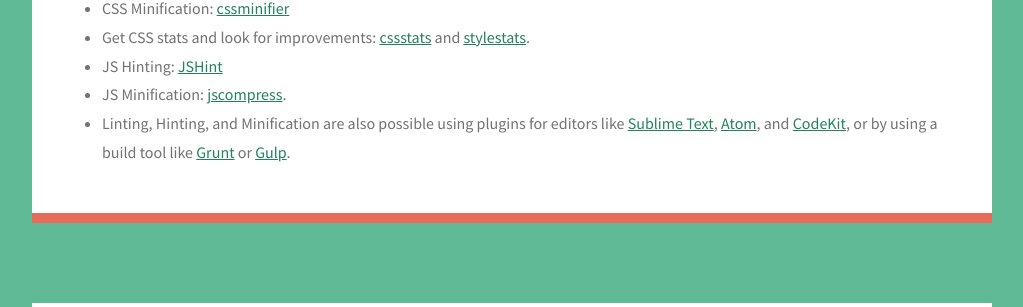
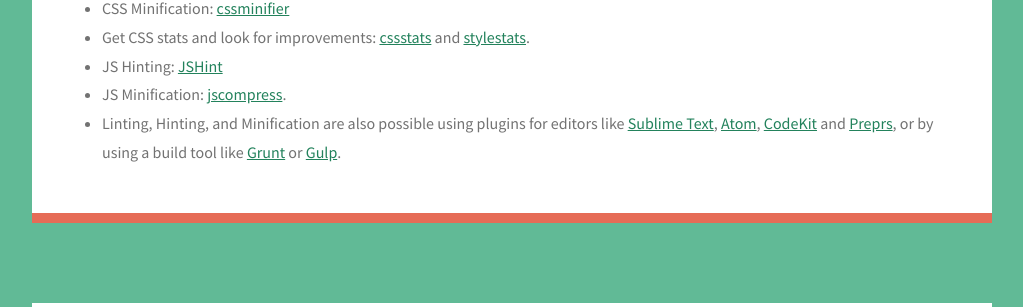
Before and after one commit to CTFEDs/CTFEDS.org, a Jekyll site: the page built from open-design-2015-checklist.md, in a window 1280 px wide and 900 px high, scrolled down 1931 px. Shown: the part 474-781 px from the top of the window, without its empty margins (128-1151 px from the left). Built offline with Jekyll 4.4.1, drawn with Linux system fonts in a browser that asks for light colours.

Commit message:
Update open-design-2015-checklist.md

```diff
--- a/open-design-2015-checklist.md
+++ b/open-design-2015-checklist.md
@@ -67,4 +67,4 @@
 * Get CSS stats and look for improvements: [cssstats](http://cssstats.com/) and [stylestats](http://www.stylestats.org/).
 * JS Hinting: [JSHint](http://jshint.com/)
 * JS Minification: [jscompress](http://jscompress.com/).
-* Linting, Hinting, and Minification are also possible using plugins for editors like [Sublime Text](http://www.sublimetext.com/), [Atom](https://atom.io/), and [CodeKit](https://incident57.com/codekit/), or by using a build tool like [Grunt](http://gruntjs.com/) or [Gulp](http://gulpjs.com/).
+* Linting, Hinting, and Minification are also possible using plugins for editors like [Sublime Text](http://www.sublimetext.com/), [Atom](https://atom.io/), [CodeKit](https://incident57.com/codekit/) and [Preprs](https://prepros.io/), or by using a build tool like [Grunt](http://gruntjs.com/) or [Gulp](http://gulpjs.com/).
```
